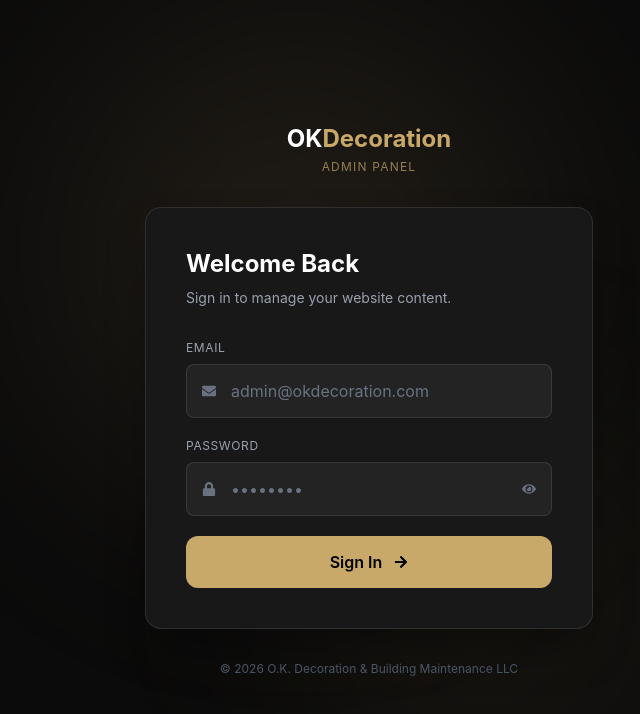
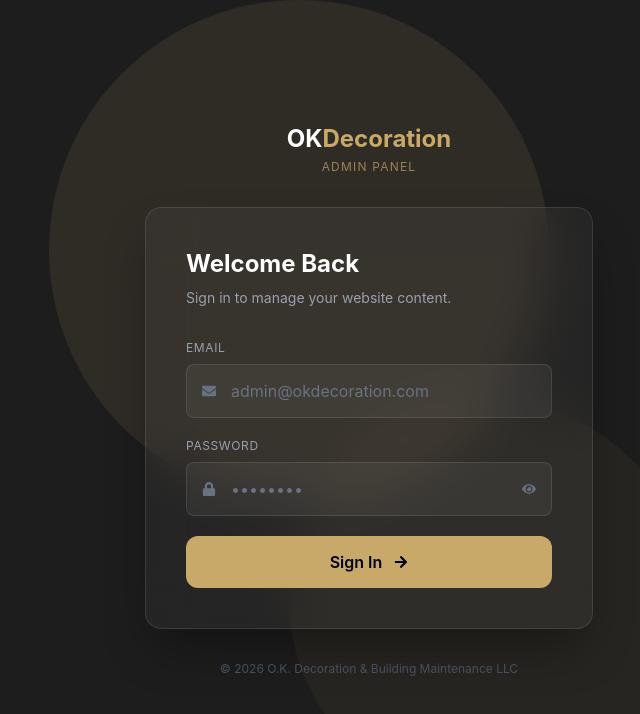
Before and after one commit to fynxn07/Interior-frontend, a React (Vite) app: page /admin/login in a window 1280 px wide. Shown: the top 714 px of the page, without its empty margins (271-911 px from the left). Built offline with nearby package versions, Linux system fonts and the light colour scheme; no server answers.

Commit message:
login testing successfully

```diff
--- a/src/pages/admin/Login.jsx
+++ b/src/pages/admin/Login.jsx
@@ -27,10 +27,10 @@ function AdminLogin() {
 };
 
   return (
-    <div className="relative min-h-screen bg-[#0B0B0B] flex items-center justify-center overflow-hidden px-6">
+    <div className="relative min-h-screen bg-white/5 flex items-center justify-center px-6">
       {/* Ambient background glow */}
-      <div className="absolute top-0 left-1/4 w-[500px] h-[500px] bg-[#C8A96A]/10 rounded-full blur-[120px] pointer-events-none" />
-      <div className="absolute bottom-0 right-1/4 w-[400px] h-[400px] bg-[#C8A96A]/[0.06] rounded-full blur-[100px] pointer-events-none" />
+      <div className="absolute top-0 left-1/4 w-[500px] h-[500px] bg-[#C8A96A]/10 rounded-full  pointer-events-none" />
+      <div className="absolute bottom-0 right-1/4 w-[400px] h-[400px] bg-[#C8A96A]/[0.06] rounded-full  pointer-events-none" />
 
       <motion.div
         initial={{ opacity: 0, y: 30 }}
@@ -49,7 +49,7 @@ function AdminLogin() {
         </div>
 
         {/* Glass card */}
-        <div className="rounded-2xl border border-white/10 bg-[#181818] p-8 sm:p-10 shadow-2xl shadow-black/40">
+        <div className="rounded-2xl border border-white/10 bg-white/[0.04] backdrop-blur-xl p-8 sm:p-10 shadow-2xl shadow-black/40">
           <h2 className="text-xl sm:text-2xl font-bold text-white">
             Welcome Back
           </h2>
```
